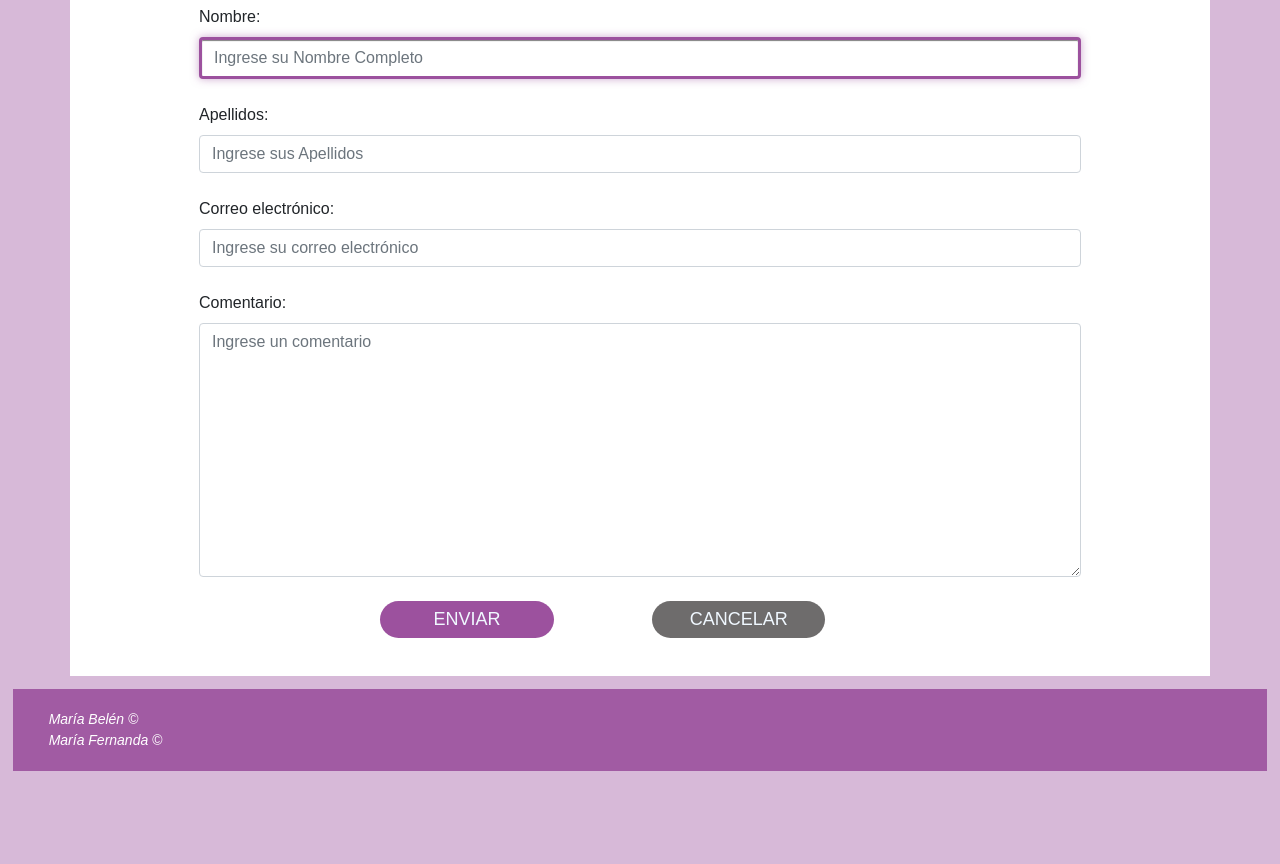
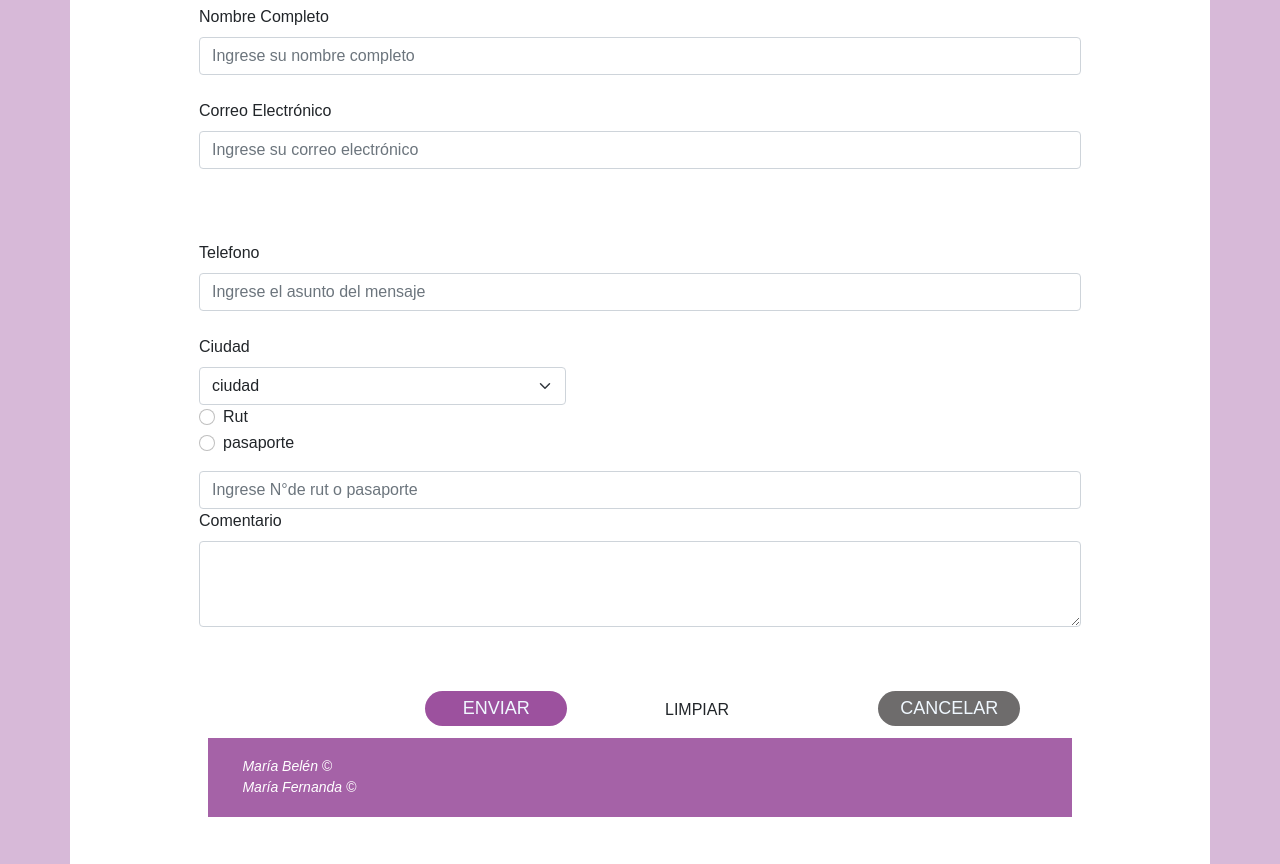
Before and after one commit to MariaBhamondes/1.2.4-Actividad-Formativa-Creaci-n-y-uso-de-las-hojas-de-estilo, a plain HTML site: page views/contacto.html in a window 1280 px wide. Shown: the part 224-1088 px from the top of the page. Before the commit the page ends 1008 px from the top, so only its background shows below. Drawn offline with Linux system fonts and the light colour scheme.

Commit message:
contacto

```diff
--- a/views/contacto.html
+++ b/views/contacto.html
@@ -7,7 +7,7 @@
         <!--Importar bootstrap-->
         <link rel="stylesheet" href="../resource/bootstrap-5.0.0/css/bootstrap.min.css">
         <script src="../resource/bootstrap-5.0.0/js/bootstrap.min.js"></script>
-
+        <script src="js/validacionCampos.js"></script>
         <!--Hoja de estilos propia-->
         <link rel="stylesheet" href="../resource/style/styles.css">
 
@@ -52,104 +52,98 @@
         <section class="container fondo-container">
             <!--Cabecera titulo principal de la vista-->
             <h1 class="h1"> CONTÁCTANOS </h1>
-            <!--Formulario-->
-            <form>
-                <!--Nombre de la persona-->
+            <!--Contenedor-->
+            <div class="contenedor">
+
+              <div class="row">
+                  <div class="col-1 col-md-1"></div>
+                  <div class="col-10 col-md-10">
+                      <form class="needs-validation">
+                          <!--Nombre -->
                           <div class="form-group">
-                    <div class="row">
-                        <div class="col-0 col-lg-1"></div>
-                        <div class="col-12 col-lg-10">
-                            <label for="nombre" class="form-label">Nombre:</label>
-                            <input type="text" class="form-control" name="nombre" autofocus placeholder="Ingrese su Nombre Completo" required/><br>
+                                  <label for="nombre" class="form-label"> Nombre Completo </label>
+                                  <input type="text" class="form-control" id="nombre" placeholder="Ingrese su nombre completo">
+                                  <div class="valid-feedback">
+                                      correct!
                                     </div>
                           </div>
-                </div>
-                <!--Apellidos de la persona-->
+                          <br>
+                          <!--Email -->
                           <div class="form-group">
-                    <div class="row">
-                        <div class="col-0 col-lg-1"></div>
-                        <div class="col-12 col-lg-10">
-                            <label for="apellidos" class="form-label">Apellidos:</label>
-                            <input type="text" class="form-control" name="apellidos" placeholder="Ingrese sus Apellidos" required><br>
+                                  <label for="correo" class="form-label"> Correo Electrónico </label>
+                                  <input type="email" class="form-control" id="correo" placeholder="Ingrese su correo electrónico">
+                                  <span class="error" id="errorEmail"></span><br><br>
+                                  <div class="valid-feedback">
+                                      correct!
                                     </div>
                           </div>
-                </div>
-                <!--Correo de la persona-->
+                          <br>
+                          <!--TELEFONO-->
                           <div class="form-group">
-                    <div class="row">
-                        <div class="col-0 col-lg-1"></div>
-                        <div class="col-12 col-lg-10">
-                            <label for="email" class="form-label">Correo electrónico:</label>
-                            <input type="email" class="form-control" name="email" placeholder="Ingrese su correo electrónico" required><br>
+                                  <label for="telefono" class="form-label">Telefono</label>
+                                  <input type="text" class="form-control" id="asunto" placeholder="Ingrese el asunto del mensaje">
+                                  <div class="invalid-feedback">
+                                      ingrese numero!.
                                     </div>
                           </div>
-                </div>
-                <!--Mensaje-->
-                <div class="form-group">
-                    <div class="row">
-                        <div class="col-0 col-lg-1"></div>
-                        <div class="col-12 col-lg-10">
-                            <label for="comentario" class="form-label">Comentario:</label>
-                            <textarea name="comentario"  class="form-control textarea" cols="30" rows="10" placeholder="Ingrese un comentario" required></textarea><br>
+                          <br>
+                          <!--Ciudad-->
+                          <div class="col-md-5">
+                              <label for="validationCustom04" class="form-label">Ciudad</label>
+                              <select class="form-select" id="validationCustom04" required>
+                              <option selected disabled value="">ciudad</option>
+                              <option value="1">santiago</option>
+                              <option value="2">melipilla</option>
+                              <option value="3">concepcion</option>
+                              <option value="4">viña del mar</option>
+                              <option value="5">la serena</option>
+                              <option value="6">talca</option>
+                              <option>...</option>
+                              </select>
+                              <div class="invalid-feedback">
+                              Please select a valid state.
                               </div>
                           </div>
+                           <!--rut o pasaporte-->
+                          <div class="form-check">
+                              <input type="radio" class="form-check-input" id="validationFormCheck2" name="rut" required>
+                              <label class="form-check-label" for="validationFormCheck2">Rut</label>
                           </div>
+                          <div class="form-check mb-3">
+                              <input type="radio" class="form-check-input" id="validationFormCheck3" name="radio-stacked" required>
+                              <label class="form-check-label" for="validationFormCheck3">pasaporte</label>
+                              <div class="invalid-feedback">More example invalid feedback text</div>
+                          </div>
+                          <div>
+                              <input type="text" class="form-control" id="rut o pasaporte" placeholder="Ingrese N°de rut o pasaporte">
+
+                          </div>
+
+                          <!--Comentario-->
+                          <div class="mb-3">
+                            <label for="exampleFormControlTextarea1" class="form-label">Comentario</label>
+                            <textarea class="form-control" id="exampleFormControlTextarea1" rows="3"></textarea>
+                          </div>
+                          <span class="error" id="errorcomentario"></span><br><br>
+                          <div class="valid-feedback"></div>
+
+
                           <!--Botones-->
                           <div class="row">
                             <div class="col-1 col-lg-3"></div>
                             <div class="col-5 col-lg-3">
-                        <!-- Boton alerta Mensaje enviado -->
-                        <button type="submit" class="btn enviar" data-bs-toggle="modal" data-bs-target="#alertEnviar">ENVIAR</button>
+                                <button type="submit" class="btn enviar">ENVIAR</button>
                             </div>
                             <div class="col-5 col-lg-3">
-                        <!-- Boton alerta Redireccionamiento de vista -->
-                        <button type="button" class="btn cancelar" data-bs-toggle="modal" data-bs-target="#alertCancelar">CANCELAR</button>
+                                <button type="reset" class="btn limpiar">LIMPIAR</button>
                             </div>
-                </div>
-            </form>
-
-            <!-- Modal/Alerta ACEPTAR-->
-            <div class="modal fade" id="alertEnviar" tabindex="-1" aria-labelledby="exampleModalLabel" aria-hidden="true">
-                <div class="modal-dialog">
-                    <div class="modal-content">
-                        <div class="modal-header">
-                            <h5 class="modal-title" id="exampleModalLabel">MENSAJE</h5>
-                            <button type="button" class="btn-close" data-bs-dismiss="modal" aria-label="Close"></button>
-                        </div>
-                        <div class="modal-body">
-                            ¿Desea enviar mensaje a <b> ADOPTA UN PELUDO </b> ? <br> <hr> <br>
-                            Presione <b>ACEPTAR</b> para confirmar e ir al inicio. <br>
-                            Presione <b>CANCELAR</b> para volver al formulario.
-                        </div>
-                        <div class="modal-footer">
-                            <a href="index.html" class="btn btn-danger enviar2" >Aceptar</a>
-                            <button type="button" class="btn btn-secondary cancelar2" data-bs-dismiss="modal">Cancelar</button>
-                        </div>
-                    </div>
-                </div>
+                            <div class="col-5 col-lg-3">
+                              <button type="button" class="btn cancelar">CANCELAR</button>
                           </div>
 
-            <!-- Modal/Alerta CANCELAR-->
-            <div class="modal fade" id="alertCancelar" tabindex="-1" aria-labelledby="exampleModalLabel" aria-hidden="true">
-                <div class="modal-dialog">
-                    <div class="modal-content">
-                        <div class="modal-header">
-                            <h5 class="modal-title" id="exampleModalLabel">MENSAJE</h5>
-                            <button type="button" class="btn-close" data-bs-dismiss="modal" aria-label="Close"></button>
                     </div>
-                        <div class="modal-body">
-                            ¿Desea volver a la página de <b>INICIO</b> de <b> ADOPTA UN PELUDO </b> ? <br> <hr> <br>
-                            Presione <b>ACEPTAR</b> para confirmar. <br>
-                            Presione <b>CANCELAR</b> para volver al formulario.
-                        </div>
-                        <div class="modal-footer">
-                            <a href="index.html" class="btn btn-danger enviar2" >Aceptar</a>
-                            <button type="button" class="btn btn-secondary cancelar2" data-bs-dismiss="modal">Cancelar</button>
-                        </div>
-                    </div>
-                </div>
-            </div>
-        </section>
+
+                  </form>
         <!--Pie de página con los integrantes del equipo-->
         <footer>
             <p>
```
Also changed, not shown: resource/js/validacionCampos.js (added, +24 -0 lines). Lines whose indentation alone changed are shown as unchanged.
